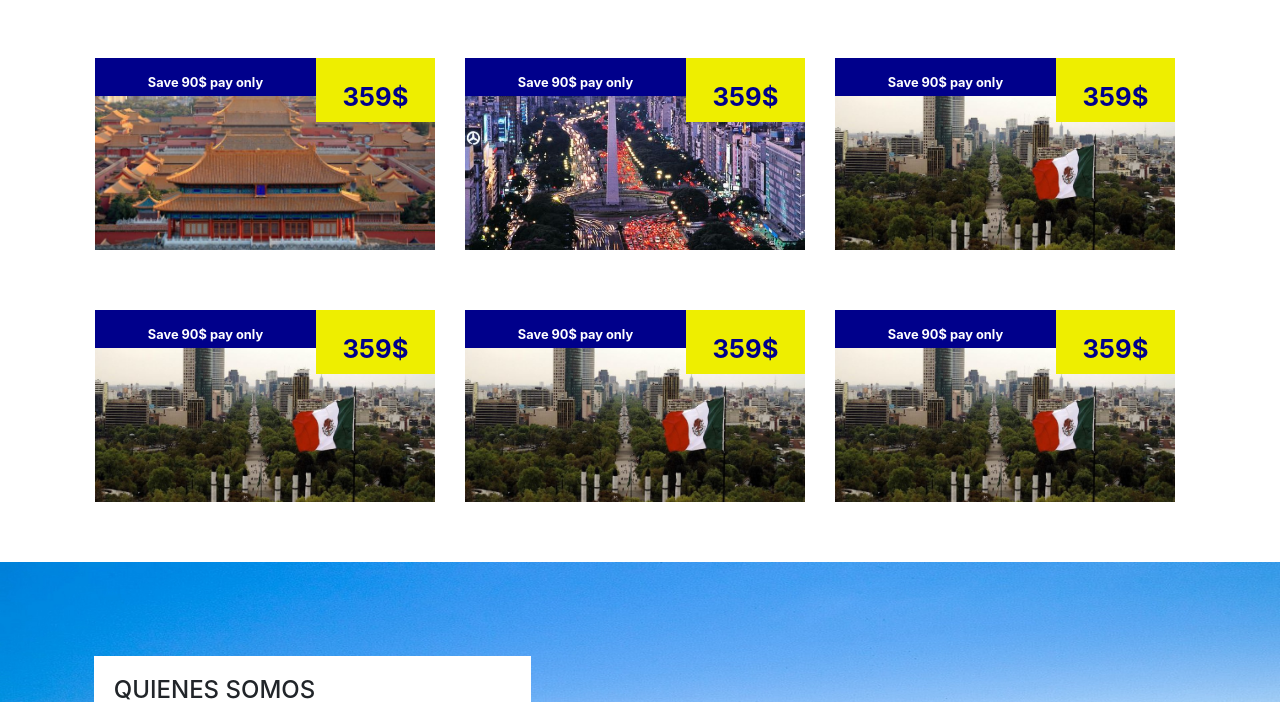
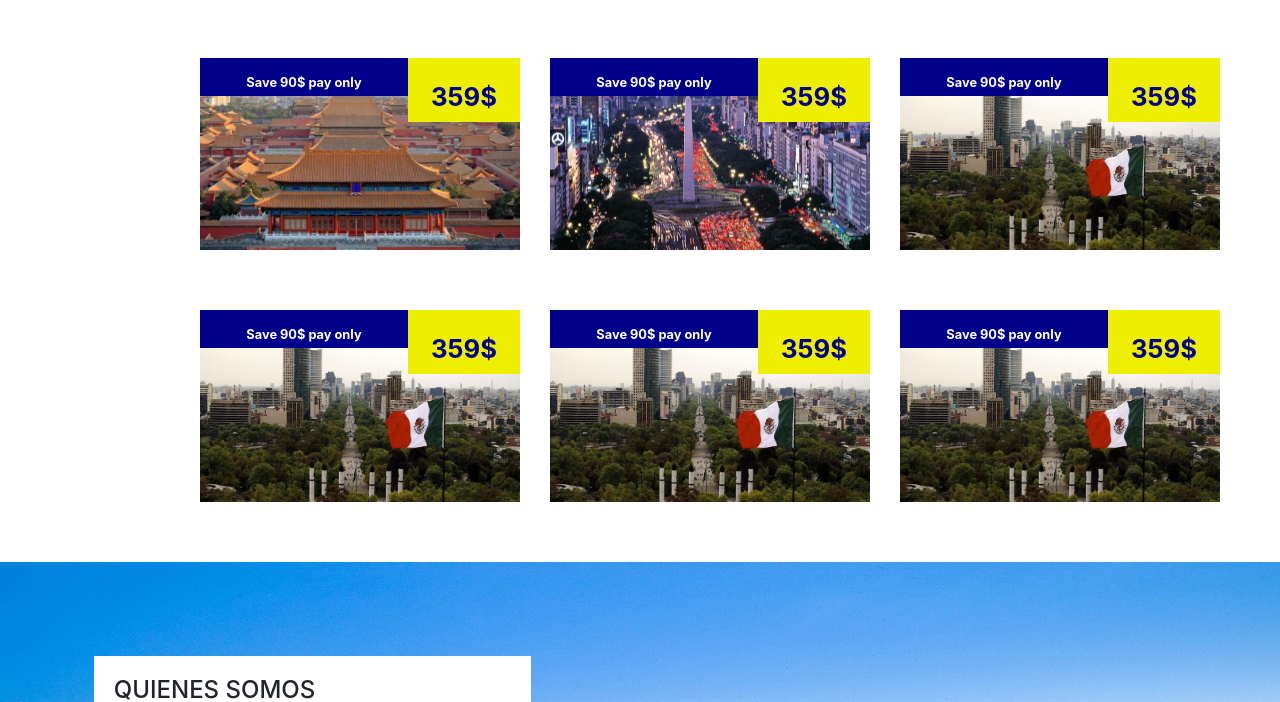
Before and after one commit to aginert/appViajes-4, a website: page index.html in a window 1280 px wide. Shown: the part 514-1216 px from the top of the page. Drawn offline with nearby package versions, Linux system fonts and the light colour scheme.

Commit message:
Añadiendo col-md

```diff
--- a/index.html
+++ b/index.html
@@ -77,36 +77,36 @@
 
 
 <!--===  SECCIÓN VIAJES  ===-->
-<section id="viajes" class="container">
+<section id="viajes" class="container-fluid">
     <div class="row margen_top_bottom_viajes d-fluid">
-        <div class="col d-fluid" id="viaje1">
+        <div class="col-md-3 d-fluid" id="viaje1">
             <div class="ahorro"><p class="f-ahorro">Save 90$ pay only
                 <p></p></div>
             <div class="precio"><p class="f-precio">359$</p></div>
         </div>
-        <div class="col d-fluid" id="viaje2">
+        <div class="col-md-3 d-fluid" id="viaje2">
             <div class="ahorro"><p class="f-ahorro">Save 90$ pay only
                 <p></p></div>
             <div class="precio"><p class="f-precio">359$</p></div>
         </div>
-        <div class="col d-fluid" id="viaje3">
+        <div class="col-md-3 d-fluid" id="viaje3">
             <div class="ahorro"><p class="f-ahorro">Save 90$ pay only
                 <p></p></div>
             <div class="precio"><p class="f-precio">359$</p></div>
         </div>
     </div>
     <div class="row margen_top_bottom_viajes d-fluid">
-        <div class="col d-fluid" id="viaje4">
+        <div class="col-md-3 d-fluid" id="viaje4">
             <div class="ahorro"><p class="f-ahorro">Save 90$ pay only
                 <p></p></div>
             <div class="precio"><p class="f-precio">359$</p></div>
         </div>
-        <div class="col d-fluid" id="viaje5">
+        <div class="col-md-3 d-fluid" id="viaje5">
             <div class="ahorro"><p class="f-ahorro">Save 90$ pay only
                 <p></p></div>
             <div class="precio"><p class="f-precio">359$</p></div>
         </div>
-        <div class="col d-fluid" id="viaje6">
+        <div class="col-md-3 d-fluid" id="viaje6">
             <div class="ahorro"><p class="f-ahorro">Save 90$ pay only
                 <p></p></div>
             <div class="precio"><p class="f-precio">359$</p></div>
--- a/public/css/main.css
+++ b/public/css/main.css
@@ -156,7 +156,7 @@ a:hover{
     background-position: center center;
     min-height: 15vW;
     background-size:cover;
-    margin-left:10px;
+    margin-left:200px;
     margin-right:20px;
     padding:0px
 }
@@ -186,7 +186,7 @@ a:hover{
     background-position: center center;
     min-height: 15vW;
     background-size:cover;
-    margin-left:10px;
+    margin-left:200px;
     margin-right:20px;
     padding:0px
 }
```
